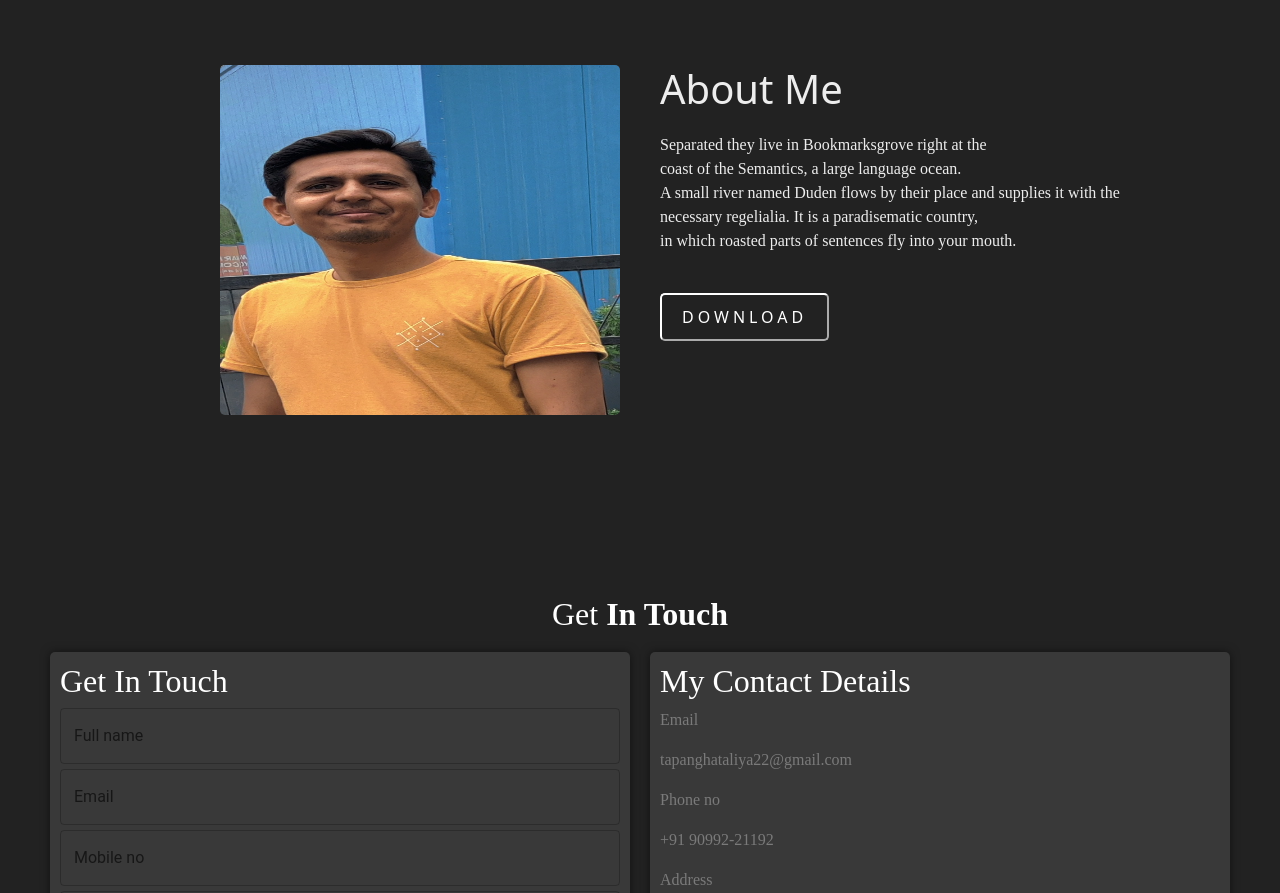
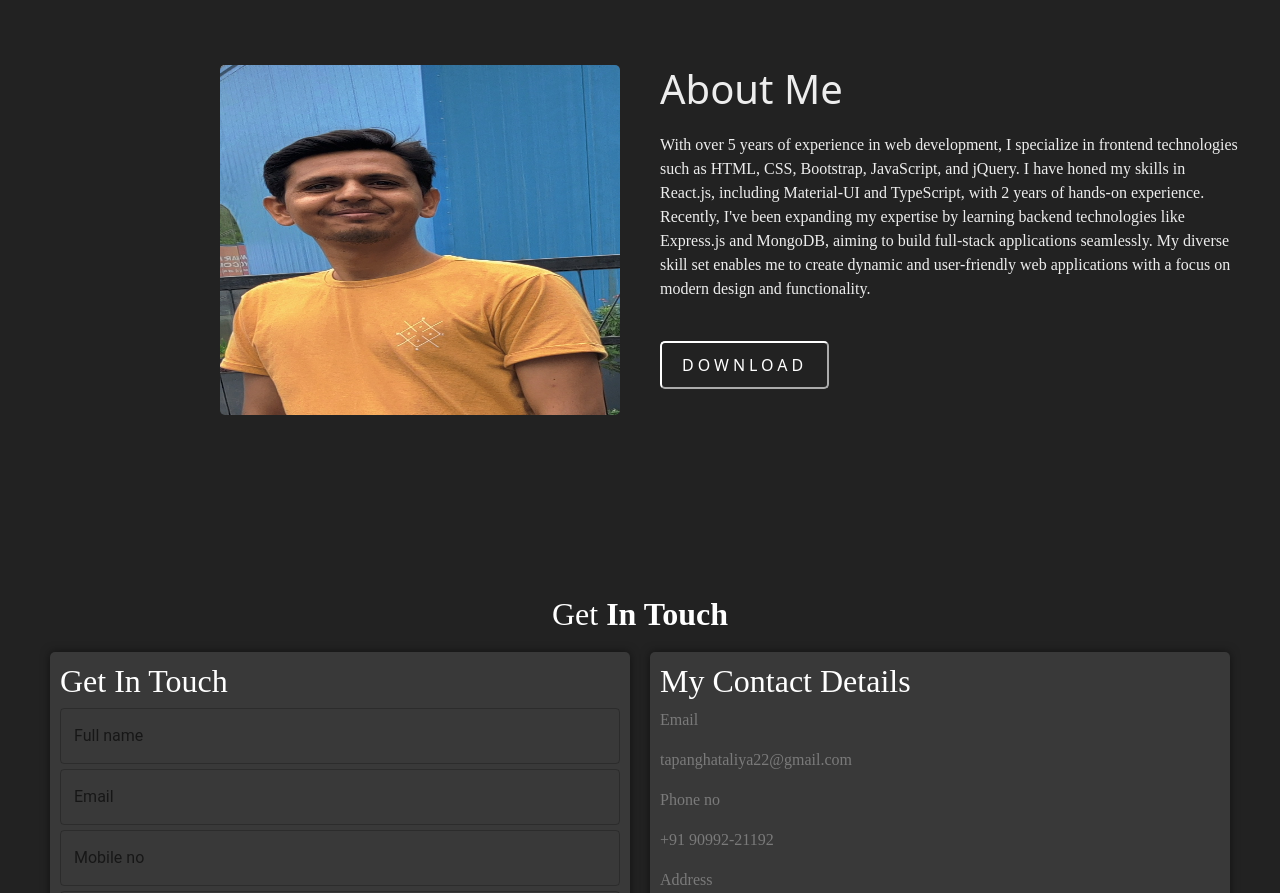
Before and after one commit to Tapan2211/MyWebPortfolio, a React (Create React App) app: page / in a window 1280 px wide. Shown: the part 2960-3853 px from the top of the page. Built offline with nearby package versions, Linux system fonts and the light colour scheme.

Commit message:
portfolio section add

```diff
--- a/src/components/About/About.jsx
+++ b/src/components/About/About.jsx
@@ -27,9 +27,8 @@ function About() {
                 </h1>
 
                 <p style={{ color: '#ededed', justifyContent: 'start', textAlign: 'start' }}>
-                    Separated they live in Bookmarksgrove right at the<br /> coast of the Semantics, a large language ocean.
-                    <br />
-                    A small river named Duden flows by their place and supplies it with the <br />necessary regelialia. It is a paradisematic country, <br />in which roasted parts of sentences fly into your mouth.
+
+With over 5 years of experience in web development, I specialize in frontend technologies such as HTML, CSS, Bootstrap, JavaScript, and jQuery. I have honed my skills in React.js, including Material-UI and TypeScript, with 2 years of hands-on experience. Recently, I've been expanding my expertise by learning backend technologies like Express.js and MongoDB, aiming to build full-stack applications seamlessly. My diverse skill set enables me to create dynamic and user-friendly web applications with a focus on modern design and functionality.
                 </p><br />
 
                 <button variant="outlined" className={styles.btn} onClick={() => downloadPDF()}>
```
